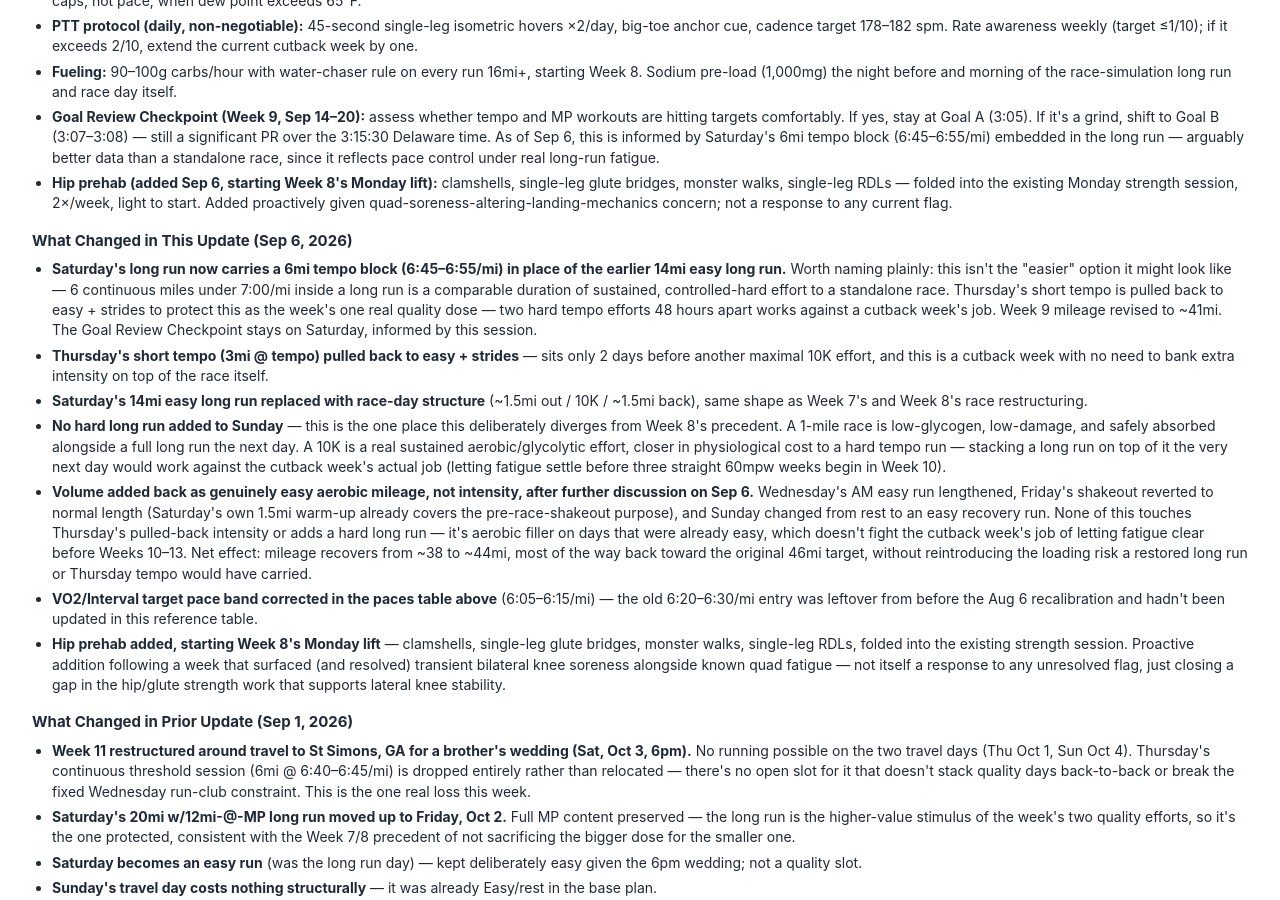
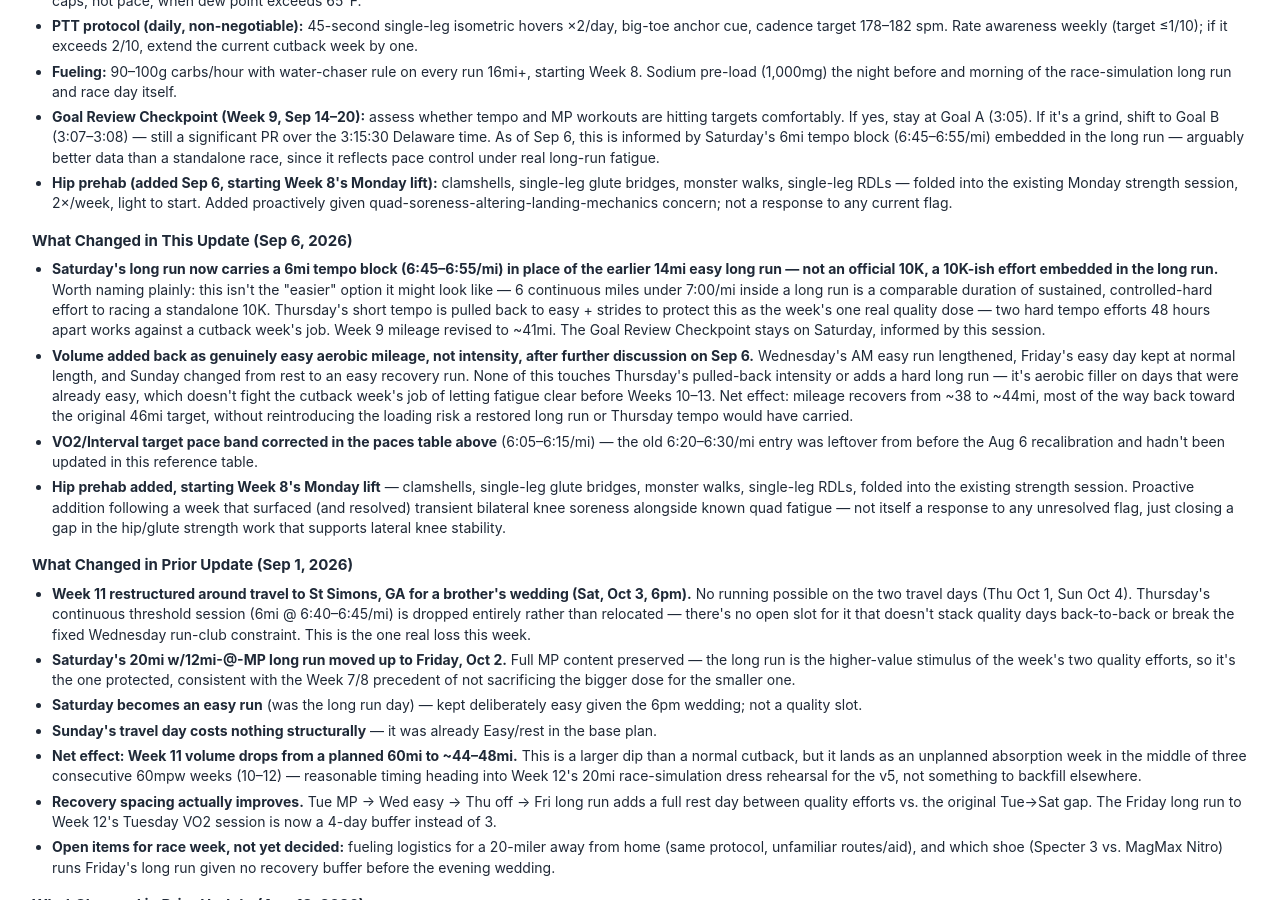
Before and after one commit to dnorton/dnorton, a Jekyll site: the page charlotte-marathon/calendar.html, which Jekyll copies as it is, in a window 1280 px wide and 900 px high, scrolled down 2646 px. Built offline with Jekyll 4.4.1, drawn with Linux system fonts in a browser that asks for light colours.

Commit message:
Fix week 9 changelog to reflect a workout, not a race
Removes leftover bullets describing a 10K race-day structure
(~1.5mi out/10K/~1.5mi back) and pre-race shakeout logic — the
actual plan is a 10K-ish tempo effort embedded in the long run,
not a standalone race.

Co-Authored-By: Claude Sonnet 5 <noreply@anthropic.com>
Claude-Session: https://claude.ai/code/session_0172EdrxhAsmintkiV55cink

```diff
--- a/charlotte-marathon/calendar.html
+++ b/charlotte-marathon/calendar.html
@@ -516,11 +516,8 @@
 
   <h2>What Changed in This Update (Sep 6, 2026)</h2>
   <ul>
-    <li><b>Saturday's long run now carries a 6mi tempo block (6:45–6:55/mi) in place of the earlier 14mi easy long run.</b> Worth naming plainly: this isn't the "easier" option it might look like — 6 continuous miles under 7:00/mi inside a long run is a comparable duration of sustained, controlled-hard effort to a standalone race. Thursday's short tempo is pulled back to easy + strides to protect this as the week's one real quality dose — two hard tempo efforts 48 hours apart works against a cutback week's job. Week 9 mileage revised to ~41mi. The Goal Review Checkpoint stays on Saturday, informed by this session.</li>
-    <li><b>Thursday's short tempo (3mi @ tempo) pulled back to easy + strides</b> — sits only 2 days before another maximal 10K effort, and this is a cutback week with no need to bank extra intensity on top of the race itself.</li>
-    <li><b>Saturday's 14mi easy long run replaced with race-day structure</b> (~1.5mi out / 10K / ~1.5mi back), same shape as Week 7's and Week 8's race restructuring.</li>
-    <li><b>No hard long run added to Sunday</b> — this is the one place this deliberately diverges from Week 8's precedent. A 1-mile race is low-glycogen, low-damage, and safely absorbed alongside a full long run the next day. A 10K is a real sustained aerobic/glycolytic effort, closer in physiological cost to a hard tempo run — stacking a long run on top of it the very next day would work against the cutback week's actual job (letting fatigue settle before three straight 60mpw weeks begin in Week 10).</li>
-    <li><b>Volume added back as genuinely easy aerobic mileage, not intensity, after further discussion on Sep 6.</b> Wednesday's AM easy run lengthened, Friday's shakeout reverted to normal length (Saturday's own 1.5mi warm-up already covers the pre-race-shakeout purpose), and Sunday changed from rest to an easy recovery run. None of this touches Thursday's pulled-back intensity or adds a hard long run — it's aerobic filler on days that were already easy, which doesn't fight the cutback week's job of letting fatigue clear before Weeks 10–13. Net effect: mileage recovers from ~38 to ~44mi, most of the way back toward the original 46mi target, without reintroducing the loading risk a restored long run or Thursday tempo would have carried.</li>
+    <li><b>Saturday's long run now carries a 6mi tempo block (6:45–6:55/mi) in place of the earlier 14mi easy long run — not an official 10K, a 10K-ish effort embedded in the long run.</b> Worth naming plainly: this isn't the "easier" option it might look like — 6 continuous miles under 7:00/mi inside a long run is a comparable duration of sustained, controlled-hard effort to racing a standalone 10K. Thursday's short tempo is pulled back to easy + strides to protect this as the week's one real quality dose — two hard tempo efforts 48 hours apart works against a cutback week's job. Week 9 mileage revised to ~41mi. The Goal Review Checkpoint stays on Saturday, informed by this session.</li>
+    <li><b>Volume added back as genuinely easy aerobic mileage, not intensity, after further discussion on Sep 6.</b> Wednesday's AM easy run lengthened, Friday's easy day kept at normal length, and Sunday changed from rest to an easy recovery run. None of this touches Thursday's pulled-back intensity or adds a hard long run — it's aerobic filler on days that were already easy, which doesn't fight the cutback week's job of letting fatigue clear before Weeks 10–13. Net effect: mileage recovers from ~38 to ~44mi, most of the way back toward the original 46mi target, without reintroducing the loading risk a restored long run or Thursday tempo would have carried.</li>
     <li><b>VO2/Interval target pace band corrected in the paces table above</b> (6:05–6:15/mi) — the old 6:20–6:30/mi entry was leftover from before the Aug 6 recalibration and hadn't been updated in this reference table.</li>
     <li><b>Hip prehab added, starting Week 8's Monday lift</b> — clamshells, single-leg glute bridges, monster walks, single-leg RDLs, folded into the existing strength session. Proactive addition following a week that surfaced (and resolved) transient bilateral knee soreness alongside known quad fatigue — not itself a response to any unresolved flag, just closing a gap in the hip/glute strength work that supports lateral knee stability.</li>
   </ul>
```
